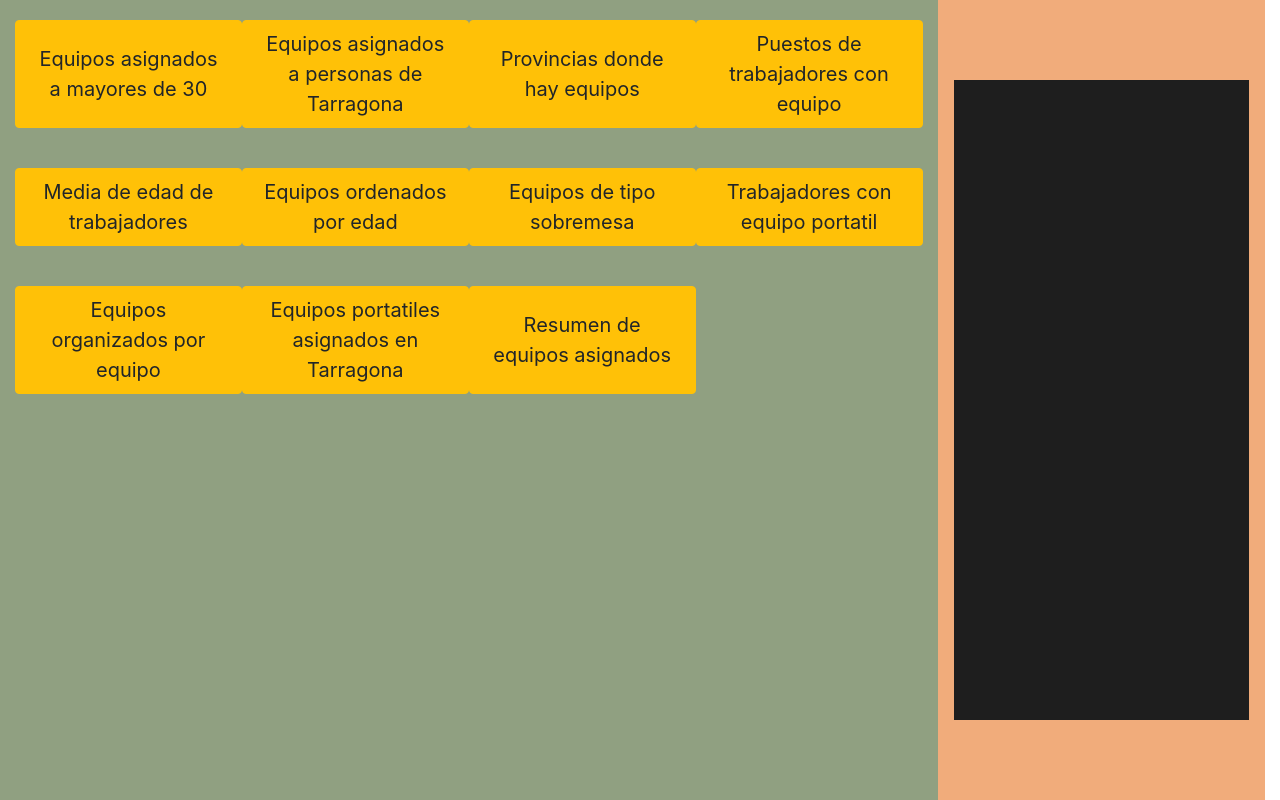
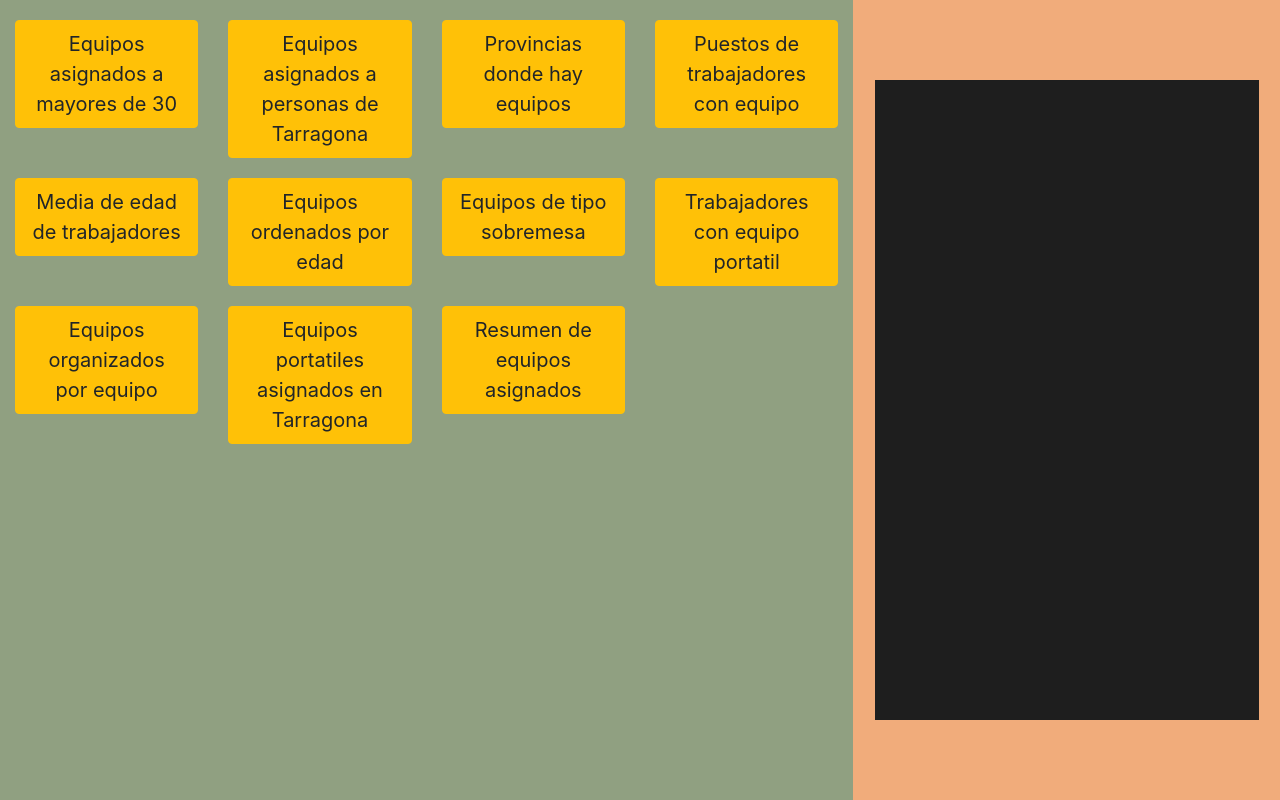
Before and after one commit to santi07a/ejercicio-7-js, a website: page index.html in a window 1280 px wide. Drawn offline with nearby package versions, Linux system fonts and the light colour scheme.

Commit message:
Creo un ul con lis por cada boton i aplico el sistema de columnas

```diff
--- a/estilos.css
+++ b/estilos.css
@@ -1,12 +1,16 @@
 body {
   margin: 0;
+  padding: 0;
 }
+
 .botonera {
-background-color: #90a081;
+  background-color: #90a081;
 }
+
 .consola {
   background-color: #f1ac7b;
 }
+
 .recuadro {
   background-color: #1e1e1e;
   color: #18ad79;
@@ -14,6 +18,12 @@ background-color: #90a081;
   height: 80%;
   width: 90%;
 }
+
 .boton {
-  margin: 20px 0px;
+  display: block;
+  width: 100%;
 }
+
+li {
+  margin-top: 20px;
+}
--- a/index.html
+++ b/index.html
@@ -10,59 +10,81 @@
   <script src="js/funciones.js"></script>
   <script src="js/scripts.js" defer></script>
   <link rel="stylesheet" href="estilos.css">
-  <link rel="stylesheet"
-    href="https://cdn.jsdelivr.net/npm/bootstrap@4.6.0/dist/css/bootstrap.min.css"
-    integrity="sha384-B0vP5xmATw1+K9KRQjQERJvTumQW0nPEzvF6L/Z6nronJ3oUOFUFpCjEUQouq2+l"
-    crossorigin="anonymous">
+  <link rel="stylesheet" href="https://cdn.jsdelivr.net/npm/bootstrap@4.6.0/dist/css/bootstrap.min.css"
+    integrity="sha384-B0vP5xmATw1+K9KRQjQERJvTumQW0nPEzvF6L/Z6nronJ3oUOFUFpCjEUQouq2+l" crossorigin="anonymous">
 </head>
 
-<body class="container-fluid d-flex flex-row vh-100">
-  <section
-    class="botonera container-fluid d-flex row row-cols-3 row-cols-md-4 col-md-9 col-8 align-content-start">
-    <button class="boton gt30 btn btn-lg btn-warning border-none rounded">Equipos
+<body>
+  <div class="row container-fluid d-flex flex-row vh-100 p-0 m-0">
+    <section class="botonera col-8">
+      <ul class="align-content-center align-items-start list-unstyled row ">
+        <li class="col-lg-3 col-md-4">
+          <button class="boton gt30 btn-block btn btn-lg btn-warning border-none rounded">Equipos
             asignados a mayores de 30</button>
+        </li>
+        <li class="col-lg-3 col-md-4">
           <button class="boton tarragona btn btn-lg btn-warning border-none rounded">Equipos
             asignados a personas de Tarragona</button>
+        </li>
+        <li class="col-lg-3 col-md-4">
           <button class="boton provincias btn btn-lg btn-warning border-none rounded">Provincias
             donde hay equipos</button>
+        </li>
+        <li class="col-lg-3 col-md-4">
           <button class="boton puestos btn btn-lg btn-warning border-none rounded">Puestos
             de
             trabajadores con
             equipo</button>
+        </li>
+        <li class="col-lg-3 col-md-4">
           <button class="boton edad-media btn btn-lg btn-warning border-none rounded">Media
             de
             edad
             de
             trabajadores</button>
+        </li>
+        <li class="col-lg-3 col-md-4">
           <button class="boton orden-edad btn btn-lg btn-warning border-none rounded">Equipos
             ordenados por
             edad</button>
+        </li>
+        <li class="col-lg-3 col-md-4">
           <button class="boton sobremesa btn btn-lg btn-warning border-none rounded">Equipos
             de
             tipo
             sobremesa</button>
-    <button
-      class="boton trabajadores-portatil btn btn-lg btn-warning border-none rounded">Trabajadores
+        </li>
+        <li class="col-lg-3 col-md-4">
+          <button class="boton trabajadores-portatil btn btn-lg btn-warning border-none rounded">Trabajadores
             con equipo
             portatil</button>
+        </li>
+        <li class="col-lg-3 col-md-4">
           <button class="boton equipos-tipo btn btn-lg btn-warning border-none rounded">Equipos
             organizados por
             equipo</button>
+        </li>
+        <li class="col-lg-3 col-md-4">
           <button class="boton portatiles-tarragona btn btn-lg btn-warning border-none rounded">Equipos
             portatiles
             asignados
             en
             Tarragona</button>
+        </li>
+        <li class="col-lg-3 col-md-4">
           <button class="boton resumen btn btn-lg btn-warning border-none rounded">Resumen
             de
             equipos
             asignados</button>
+        </li>
+      </ul>
     </section>
     <section
-    class="consola container-fluid d-flex flex-row justify-content-center align-items-center pr-0">
+      class="consola container-fluid d-flex flex-row justify-content-center align-items-center p-0 col-4 overflow-auto">
       <div class="recuadro p-1">
       </div>
     </section>
+  </div>
 </body>
 
 </html>
```
Lines whose indentation alone changed are shown as unchanged.
